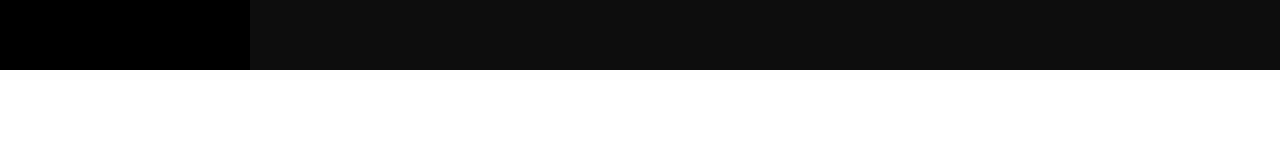
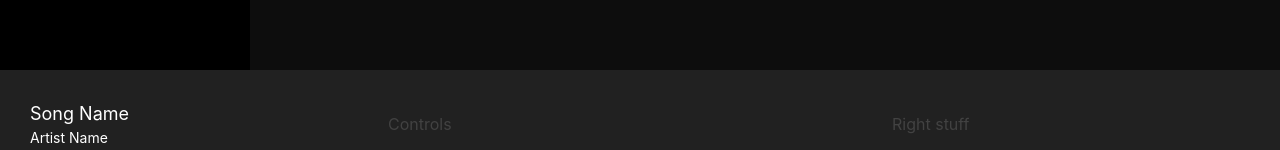
Before and after one commit to sagarsubedi/next-music, a Next.js app: page / in a window 1280 px wide. Shown: the part 630-780 px from the top of the page. Built offline with nearby package versions, Linux system fonts and the light colour scheme; no server answers; the database is empty.

Commit message:
playerbar layout completed

```diff
--- /dev/null
+++ b/components/playerBar.tsx
@@ -0,0 +1,26 @@
+import { Box, Flex, Text } from '@chakra-ui/layout'
+
+const PlayerBar = () => {
+    return (
+        <Box height="100px" width="100vw" bg="gray.900" padding="10px">
+            <Flex align="center">
+
+                <Box padding="20px" color="white" width="30%">
+                    <Text fontSize="lg">Song Name</Text>
+                    <Text fontSize="sm">Artist Name</Text>
+                </Box>
+
+                <Box width="40%">
+                    Controls
+                </Box>
+
+                <Box width="30%">
+                    Right stuff
+                </Box>
+
+            </Flex>
+        </Box>
+    )
+}
+
+export default PlayerBar;
--- a/components/playerLayout.tsx
+++ b/components/playerLayout.tsx
@@ -1,4 +1,5 @@
 import { Box } from "@chakra-ui/layout";
+import PlayerBar from "./playerBar";
 import Sidebar from "./sidebar";
 
 const PlayerLayout = ({ children }) => {
@@ -15,7 +16,7 @@ const PlayerLayout = ({ children }) => {
             </Box>
 
             <Box position="absolute" left="0" bottom="0">
-                Player
+                <PlayerBar />
             </Box>
         </Box>
     )
```
